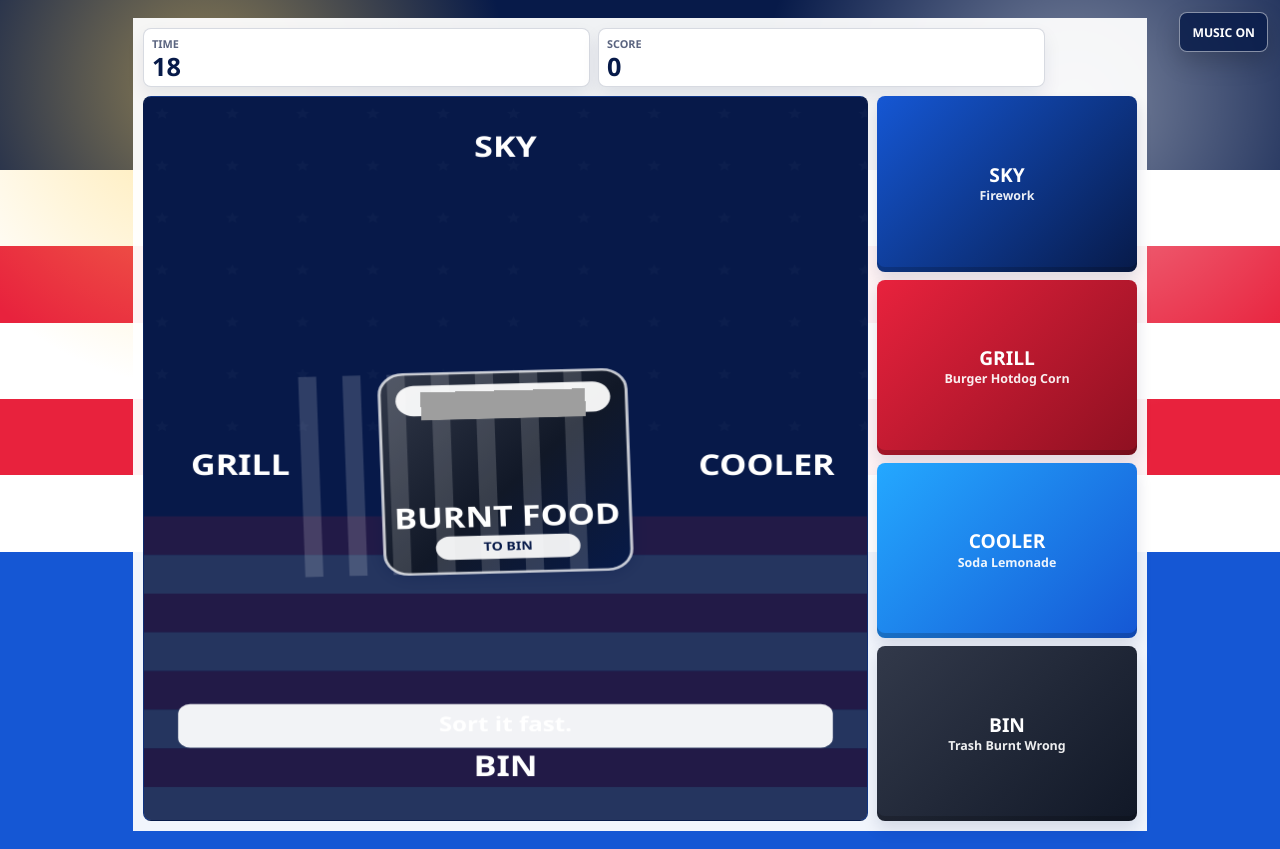
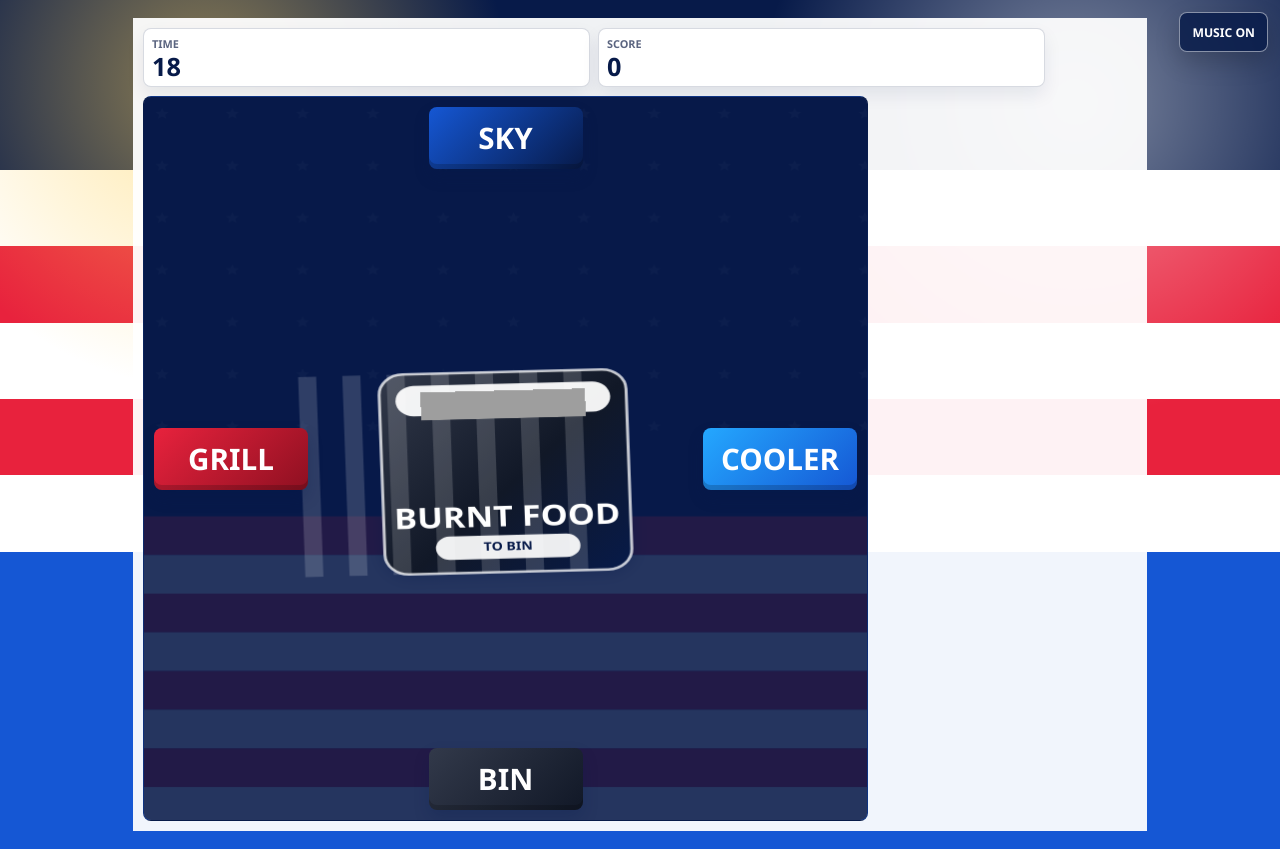
Before and after one commit to Rosina-Dev/Spiel, a plain HTML site: page july-4-250.html in a window 1280 px wide. Both pictures are taken after a click on the button "START BATTLE". Drawn offline with Linux system fonts and the light colour scheme.

Commit message:
Place Cookout Chaos targets in arena

```diff
--- a/july-4-250.html
+++ b/july-4-250.html
@@ -103,7 +103,7 @@
     .primary { width: min(360px, 100%); min-height: 58px; margin-top: 18px; border-radius: 8px; color: #fff; background: linear-gradient(135deg, var(--red), #b80f2a); box-shadow: 0 12px 24px rgba(232, 34, 61, .28); font-weight: 950; text-transform: uppercase; }
     .primary:active, .zone-button:active, .sound-button:active { transform: translateY(2px); }
 
-    .game-shell { min-height: calc(100svh - 24px); display: grid; grid-template-rows: auto minmax(0, 1fr) auto; gap: 9px; padding: 10px; background: rgba(255,255,255,.94); }
+    .game-shell { min-height: calc(100svh - 24px); display: grid; grid-template-rows: auto minmax(0, 1fr); gap: 9px; padding: 10px; background: rgba(255,255,255,.94); }
     .hud { display: grid; grid-template-columns: repeat(2, minmax(0, 1fr)); gap: 8px; padding-right: 92px; }
     .stat { min-height: 54px; border: 1px solid var(--line); border-radius: 8px; padding: 7px 8px; background: #fff; box-shadow: 0 8px 18px rgba(7,26,73,.08); }
     .label { display: block; color: var(--muted); font-size: .68rem; font-weight: 950; text-transform: uppercase; }
@@ -112,10 +112,21 @@
 
     .arena { position: relative; min-height: 0; border: 1px solid var(--line); border-radius: 8px; overflow: hidden; background: linear-gradient(180deg, #071a49, #113a90); box-shadow: inset 0 0 0 1px rgba(255,255,255,.16); }
     canvas { display: block; width: 100%; height: 100%; touch-action: none; }
-    .zone-grid { display: grid; grid-template-columns: repeat(2, minmax(0, 1fr)); gap: 8px; }
-    .zone-button { min-height: 72px; border-radius: 8px; color: #fff; font-weight: 950; text-transform: uppercase; box-shadow: inset 0 -5px 0 rgba(0,0,0,.18), 0 8px 16px rgba(7,26,73,.12); }
-    .zone-button strong { display: block; font-size: clamp(1rem, 4.4vw, 1.2rem); line-height: 1; }
-    .zone-button span { display: block; margin-top: 5px; padding: 0 4px; font-size: clamp(.62rem, 2.8vw, .78rem); line-height: 1.12; opacity: .92; text-transform: none; }
+    .zone-grid { position: absolute; inset: 0; z-index: 2; pointer-events: none; }
+    .zone-button {
+      position: absolute; display: grid; place-items: center; width: clamp(108px, 32vw, 154px); min-height: 62px;
+      border-radius: 8px; color: #fff; font-weight: 950; text-transform: uppercase;
+      box-shadow: inset 0 -5px 0 rgba(0,0,0,.18), 0 8px 16px rgba(7,26,73,.2); pointer-events: auto;
+    }
+    .zone-button strong { display: block; font-size: clamp(1.25rem, 5.6vw, 1.85rem); line-height: 1; }
+    .zone-button span { display: none; }
+    .zone-button.sky { top: 10px; left: 50%; transform: translateX(-50%); }
+    .zone-button.grill { left: 10px; top: 50%; transform: translateY(-50%); }
+    .zone-button.cooler { right: 10px; top: 50%; transform: translateY(-50%); }
+    .zone-button.bin { bottom: 10px; left: 50%; transform: translateX(-50%); }
+    .zone-button.sky:active { transform: translateX(-50%) translateY(2px); }
+    .zone-button.grill:active, .zone-button.cooler:active { transform: translateY(calc(-50% + 2px)); }
+    .zone-button.bin:active { transform: translateX(-50%) translateY(2px); }
     .sky { background: linear-gradient(135deg, #1557d4, #071a49); }
     .grill { background: linear-gradient(135deg, #e8223d, #8e1021); }
     .cooler { background: linear-gradient(135deg, #24a8ff, #1557d4); }
@@ -129,7 +140,6 @@
       .copy { display: grid; align-content: center; padding: 34px; }
       .game-shell { min-height: min(820px, calc(100vh - 36px)); grid-template-columns: minmax(0, 1fr) 260px; grid-template-rows: auto minmax(0, 1fr); }
       .hud { grid-column: 1 / -1; }
-      .zone-grid { grid-template-columns: 1fr; grid-template-rows: repeat(4, minmax(92px, 1fr)); }
     }
 
     @media (max-height: 690px) {
@@ -166,12 +176,14 @@
           <div class="stat"><span class="label">Time</span><span class="value" id="timeValue">20</span></div>
           <div class="stat"><span class="label">Score</span><span class="value" id="scoreValue">0</span></div>
         </div>
-        <div class="arena" id="arena"><canvas id="gameCanvas" width="720" height="860" aria-label="Swipe battle area"></canvas></div>
-        <div class="zone-grid">
-          <button class="zone-button sky" data-zone="sky" type="button"><strong>Sky</strong><span>Firework</span></button>
-          <button class="zone-button grill" data-zone="grill" type="button"><strong>Grill</strong><span>Burger Hotdog Corn</span></button>
-          <button class="zone-button cooler" data-zone="cooler" type="button"><strong>Cooler</strong><span>Soda Lemonade</span></button>
-          <button class="zone-button bin" data-zone="bin" type="button"><strong>Bin</strong><span>Trash Burnt Wrong</span></button>
+        <div class="arena" id="arena">
+          <canvas id="gameCanvas" width="720" height="860" aria-label="Swipe battle area"></canvas>
+          <div class="zone-grid">
+            <button class="zone-button sky" data-zone="sky" type="button"><strong>Sky</strong><span>Firework</span></button>
+            <button class="zone-button grill" data-zone="grill" type="button"><strong>Grill</strong><span>Burger Hotdog Corn</span></button>
+            <button class="zone-button cooler" data-zone="cooler" type="button"><strong>Cooler</strong><span>Soda Lemonade</span></button>
+            <button class="zone-button bin" data-zone="bin" type="button"><strong>Bin</strong><span>Trash Burnt Wrong</span></button>
+          </div>
         </div>
       </div>
     </section>
@@ -541,18 +553,8 @@
         ctx.fillStyle = "rgba(7,26,73,.88)";
         ctx.fillRect(0, 0, W, H);
 
-        const zones = [
-          ["SKY", W / 2, 62],
-          ["GRILL", 96, H / 2 + 10],
-          ["COOLER", W - 100, H / 2 + 10],
-          ["BIN", W / 2, H - 62]
-        ];
-        ctx.textAlign = "center";
-        ctx.textBaseline = "middle";
-        ctx.fillStyle = "#ffffff";
-        ctx.font = "950 34px Segoe UI, sans-serif";
-        zones.forEach(([label, x, y]) => ctx.fillText(label, x, y));
         ctx.globalAlpha = 1;
+
       }
 
       function roundedRect(x, y, w, h, r) {
@@ -668,24 +670,12 @@
         ctx.globalAlpha = 1;
       }
 
-      function drawMessage() {
-        ctx.fillStyle = "rgba(255,255,255,.94)";
-        roundedRect(34, H - 138, W - 68, 52, 12);
-        ctx.fill();
-        ctx.fillStyle = state.messageTone;
-        ctx.fillStyle = state.messageTone === "#ffffff" ? "#071a49" : state.messageTone;
-        ctx.font = "900 24px Segoe UI, sans-serif";
-        ctx.textAlign = "center";
-        ctx.textBaseline = "middle";
-        ctx.fillText(state.message, W / 2, H - 112);
-      }
 
 
       function render() {
         drawBackground();
         drawItem();
         drawParticles();
-        drawMessage();
       }
 
       function loop(now) {
```
